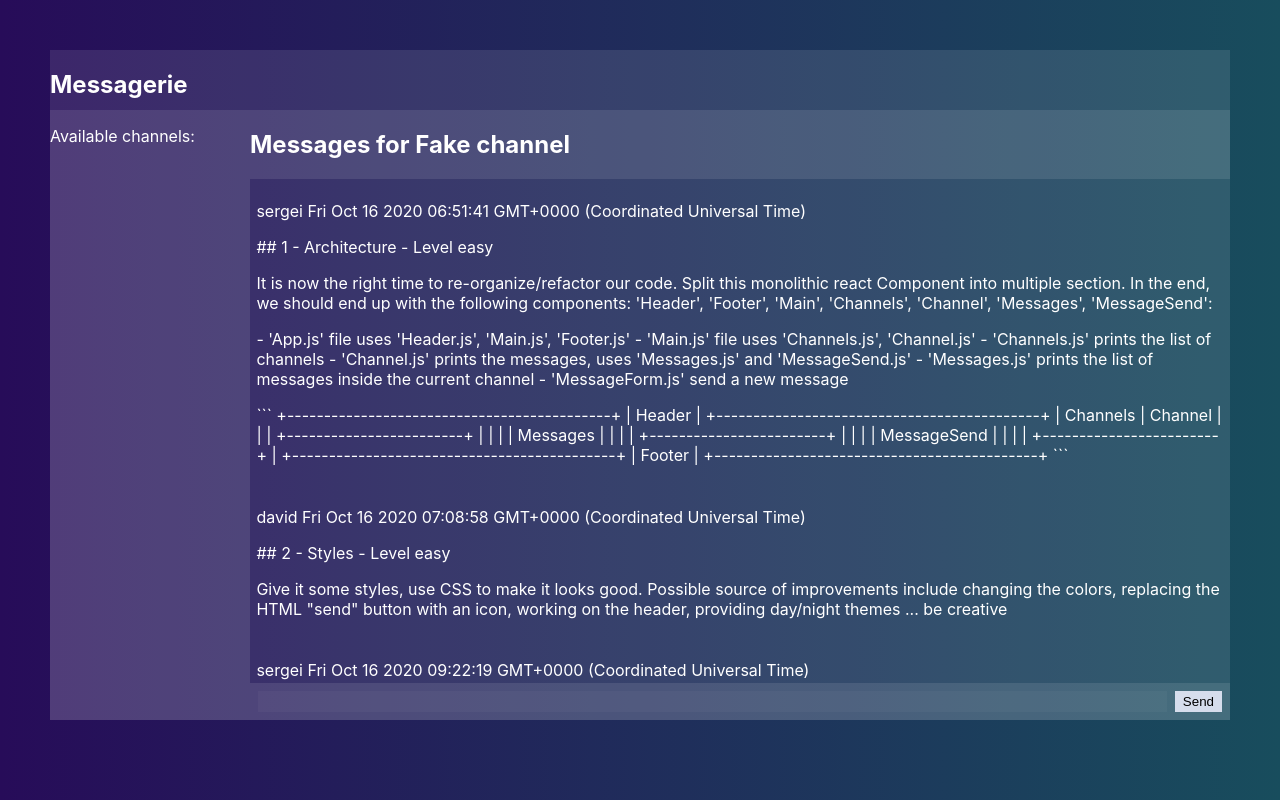
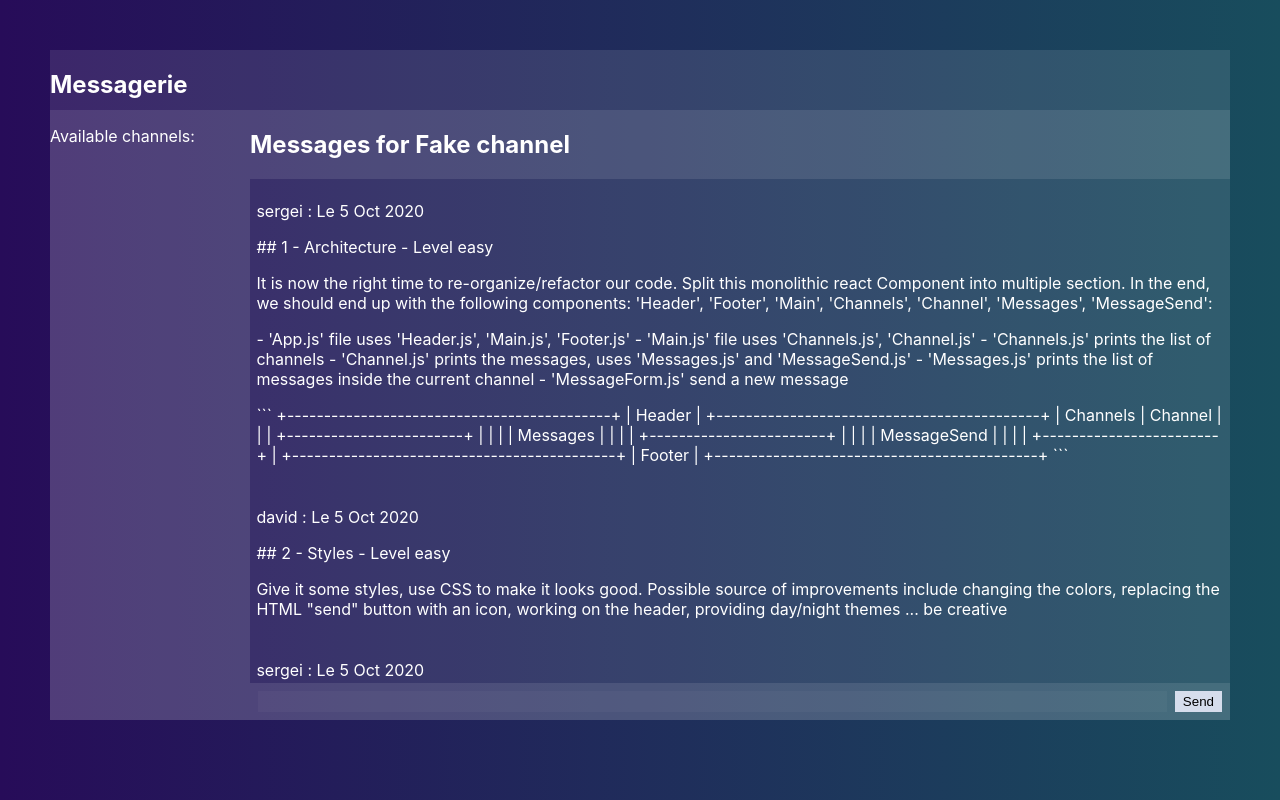
Before and after one commit to VivienECE/detournay_jean-louisditmontout-node-labs, a React (Create React App) app in the folder front-end/my-cool-app/: page / in a window 1280 px wide. Built offline with nearby package versions, Linux system fonts and the light colour scheme.

Commit message:
Partie 3

```diff
--- a/front-end/my-cool-app/package.json
+++ b/front-end/my-cool-app/package.json
@@ -8,6 +8,7 @@
     "@testing-library/react": "^9.3.2",
     "@testing-library/user-event": "^7.1.2",
     "axios": "^0.21.0",
+    "moment": "^2.29.1",
     "react": "^16.13.1",
     "react-dom": "^16.13.1",
     "react-scripts": "3.4.3"
--- a/front-end/my-cool-app/src/Messages.js
+++ b/front-end/my-cool-app/src/Messages.js
@@ -2,6 +2,7 @@
 import {useState} from 'react';
 import { jsx } from '@emotion/core'
 import React, { Component } from 'react';
+import moment from 'moment';
 
 const styles = {
   messages: {
@@ -33,9 +34,9 @@ class Messages extends React.Component{
                { this.props.messages.map( (message, i) => (
                  <li key={i} css={styles.message}>
                    <p>
-                     <span>{message.author}</span>
+                     <span>{message.author} : </span>
                      {' '}
-                     <span>{(new Date(message.creation)).toString()}</span>
+                     <span>{(moment(new Date(message.creation))).format("[Le] d MMM YYYY")}</span>
                    </p>
                    <div>
                      {
```
Also changed, not shown: 1 other file (tests, documents, lock files or other folders).
